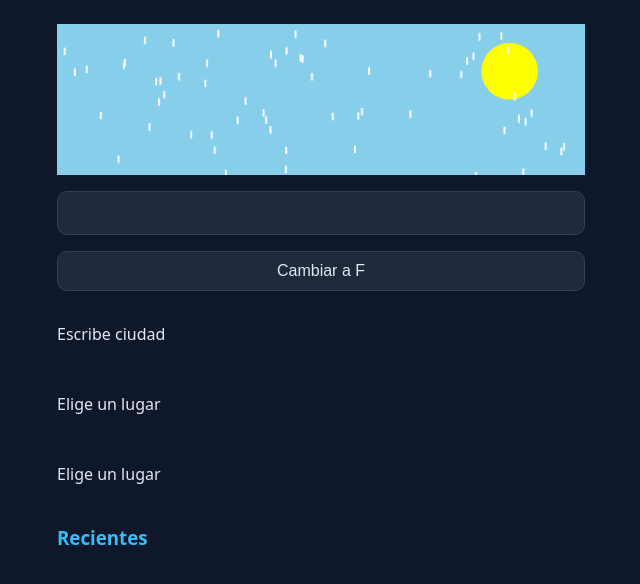
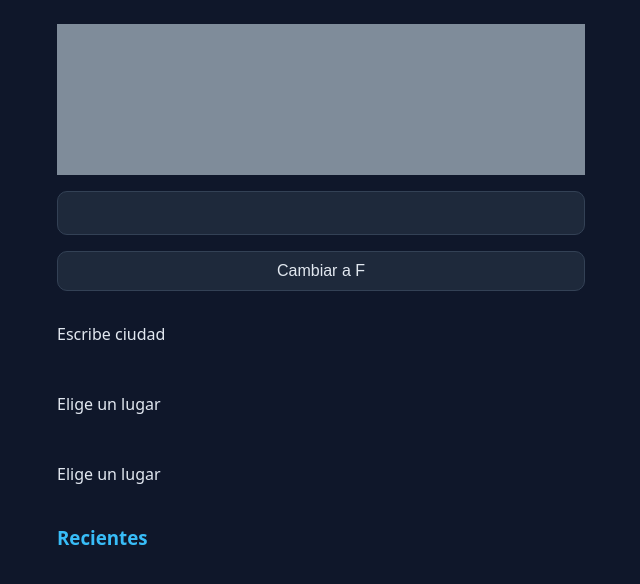
Before and after one commit to darielord/clima, a React (Vite) app: page / in a window 1280 px wide. Shown: the top 584 px of the page, without its empty margins (319-959 px from the left). Built offline with nearby package versions, Linux system fonts and the light colour scheme.

Commit message:
feat:add animated particles and sky color

```diff
--- a/src/App.tsx
+++ b/src/App.tsx
@@ -9,12 +9,11 @@ import { saveHistory } from "./storage";
 import { saveLastPlace } from "./storage";
 import { useWeather } from "./useWeather";
 import { WeatherCanvas } from "./WeatherCanvas";
-
 import { useForecast } from "./useForecast";
 import { renderForecast } from "./renderForecast";
 import { errorMessage } from "./errorMessage";
 import { addToHistory } from "./history";
-
+import { getWeatherKind } from "./weatherKind";
 export function App() {
   const [text, setText] = useState("");
   const debouncedText = useDebounce(text, 500);
@@ -80,9 +79,14 @@ export function App() {
       break;
   }
 
+  const kind =
+    weather.status === "success"
+      ? getWeatherKind(weather.data.weather_code)
+      : "unknown";
+
   return (
     <div className="App">
-      <WeatherCanvas />
+      <WeatherCanvas kind={kind} />
       <input value={text} onChange={(e) => setText(e.target.value)} />
       <button onClick={() => setUnit(unit === "C" ? "F" : "C")}>
         Cambiar a {unit === "C" ? "F" : "C"}{" "}
--- a/src/WeatherCanvas.tsx
+++ b/src/WeatherCanvas.tsx
@@ -1,8 +1,19 @@
 import { useEffect, useRef } from "react";
 import { moveParticles } from "./particles";
 import { createParticles } from "./particles";
+import type { WeatherKind } from "./weatherKind";
 
-export function WeatherCanvas() {
+const SKY_COLORS: Record<WeatherKind, string> = {
+  cloudy: "#8e9aa6",
+  clear: "skyblue",
+  fog: "#c8d0d6",
+  snow: "#eef3f7",
+  storm: "#2f3640",
+  rain: "#5d6d7e",
+  unknown: "#7f8c9a",
+};
+
+export function WeatherCanvas({ kind }: { kind: WeatherKind }) {
   const canvasRef = useRef<HTMLCanvasElement>(null);
 
   useEffect(() => {
@@ -25,20 +36,24 @@ export function WeatherCanvas() {
     const draw = () => {
       ctx.clearRect(0, 0, canvas.width, canvas.height);
 
-      ctx.fillStyle = "skyblue";
+      ctx.fillStyle = SKY_COLORS[kind];
       ctx.fillRect(0, 0, canvas.width, canvas.height);
 
+      if (kind === "clear") {
         ctx.fillStyle = "yellow";
         ctx.beginPath();
 
         ctx.arc(480, 50, 30, 0, Math.PI * 2);
         ctx.fill();
+      }
 
+      if (kind === "rain") {
         moveParticles(particles, canvas.height);
 
         for (const particle of particles) {
           ctx.fillStyle = "white";
           ctx.fillRect(particle.x, particle.y, 2, 8);
+        }
       }
       frameId = requestAnimationFrame(draw);
     };
@@ -48,7 +63,7 @@ export function WeatherCanvas() {
     return () => {
       cancelAnimationFrame(frameId);
     };
-  }, []);
+  }, [kind]);
 
   return <canvas ref={canvasRef} width={560} height={160}></canvas>;
 }
```
Lines whose indentation alone changed are shown as unchanged.
